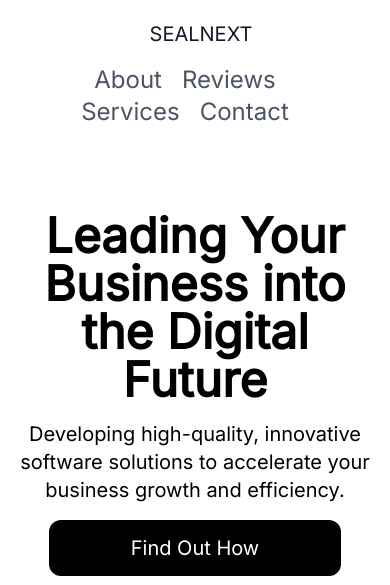
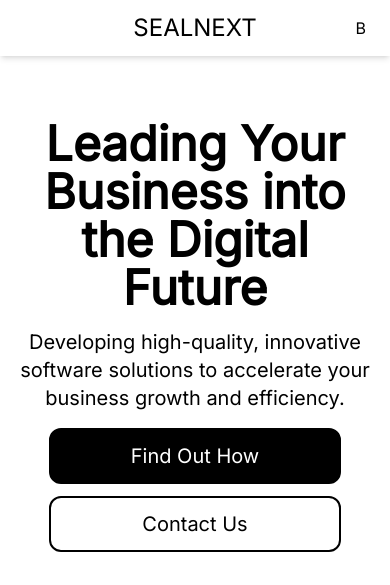
Before and after one commit to sealnext/very-old-sealnext-website, an Astro site: page / in a window 390 px wide. Shown: the top 585 px of the page. Built offline with nearby package versions, Linux system fonts and the light colour scheme; Astro itself is replaced by a stand-in of ours.

Commit message:
Header work backup

```diff
--- a/src/components/Header.svelte
+++ b/src/components/Header.svelte
@@ -1,13 +1,46 @@
-<header class="mx-auto text-gray-600 body-font">
-  <div class="flex flex-col flex-wrap items-center w-full p-5 px-16 mx-auto md:px-5 lg:px-16 md:flex-row">
-    <a href="#" class="flex items-center mb-4 font-medium text-gray-900 title-font md:mb-0">
-      <span class="ml-3 text-xl">SEALNEXT</span>
-    </a>
-    <nav class="flex flex-wrap items-center justify-center text-2xl md:text-xl md:ml-auto">
-      <a href="#about" class="mr-5 hover:text-gray-900">About</a>
-      <a href="#reviews" class="mr-5 hover:text-gray-900">Reviews</a>
-      <a href="#services" class="mr-5 hover:text-gray-900">Services</a>
-      <a href="#contact" class="mr-5 hover:text-gray-900">Contact</a>
-    </nav>
+<script>
+  let isMenuVisible = false;
+  console.log("1");
+</script>
+
+<header class="flex flex-col gap-4 px-6 py-4 shadow-md md:hidden">
+  <div class="flex flex-row items-center">
+    <div class="absolute inset-x-0 flex justify-center">
+      <a class="text-center text-2xl" href="">SEALNEXT</a>
+    </div>
+    <button class="ml-auto z-10" on:click={() => {console.log("1"); isMenuVisible = !isMenuVisible;}}>B</button>
   </div>
+  {#if isMenuVisible}
+    <a class="text-center text-lg" href="">About</a>
+    <a class="text-center text-lg" href="">Reviews</a>
+    <a class="text-center text-lg" href="">Services</a>
+  {/if}
 </header>
+
+<!-- <header class="flex md:max-lg:justify-between items-center px-20 max-lg:px-12 max-md:px-6 py-4 shadow-md">
+  <div class="absolute inset-x-0 flex justify-center sm:hidden">
+    <a class="text-center text-2xl" href="">SEALNEXT</a>
+  </div>
+  <div class="flex flex-grow justify-start max-sm:hidden">
+    <a class="text-center text-2xl" href="">SEALNEXT</a>
+  </div>
+  <button class="ml-auto sm:hidden" />
+  <div class="">
+    <a>About</a>
+    <a>Reviews</a>
+    <a>Services</a>
+    <div class="text-base flex flex-col">
+      <a><span class="" />(+40) 755-312-170</a>
+      <a><span class="" />contact@sealnext.com</a>
+    </div>
+  </div>
+  <div class="flex items-center gap-8 max-lg:gap-6 max-md:gap-4 max-sm:hidden text-lg max-lg:hidden">
+    <a>About</a>
+    <a>Reviews</a>
+    <a>Services</a>
+    <div class="text-base flex flex-col">
+      <a><span class="" />(+40) 755-312-170</a>
+      <a><span class="" />contact@sealnext.com</a>
+    </div>
+  </div>
+</header> -->
--- a/src/pages/index.astro
+++ b/src/pages/index.astro
@@ -6,7 +6,7 @@ import HeroSection from "../components/HeroSection.svelte";
 
 <Layout title="SealNext">
   <main>
-    <Header />
+    <Header client:load/>
     <HeroSection />
   </main>
 </Layout>
```
